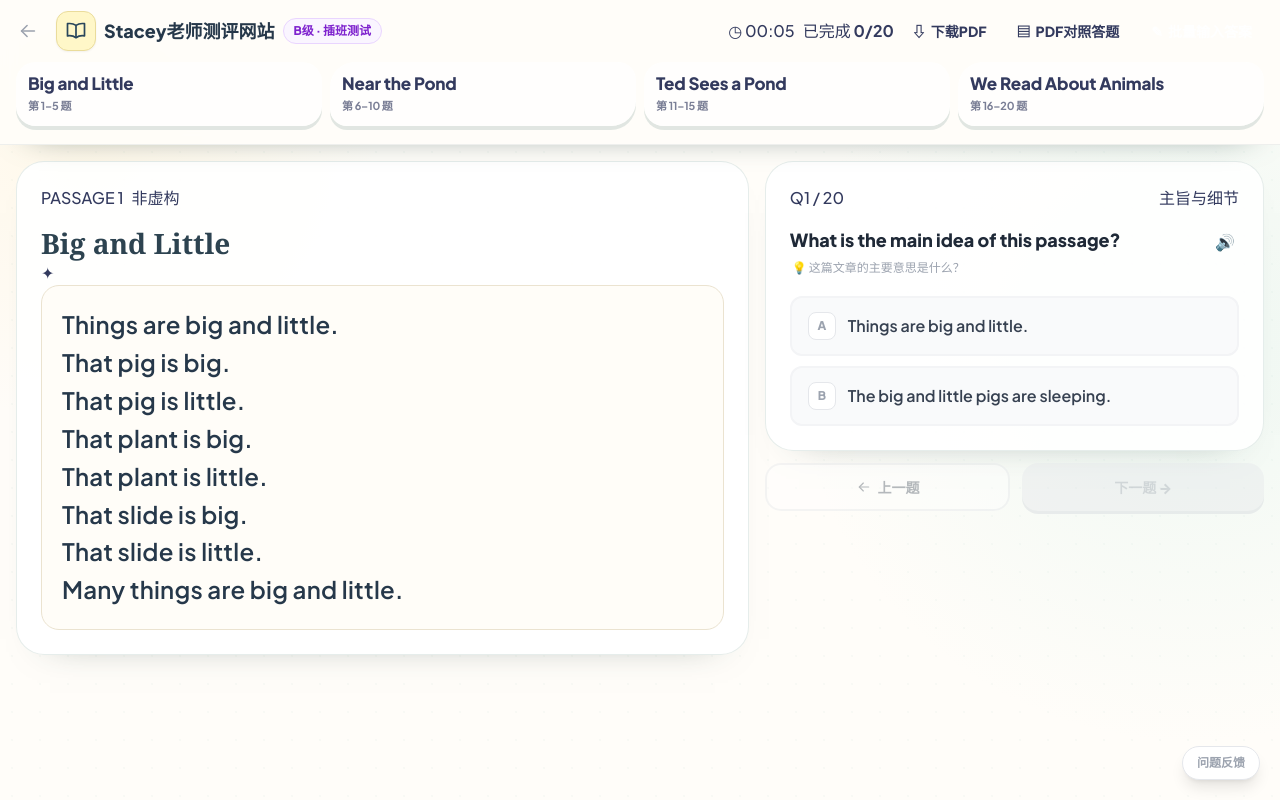
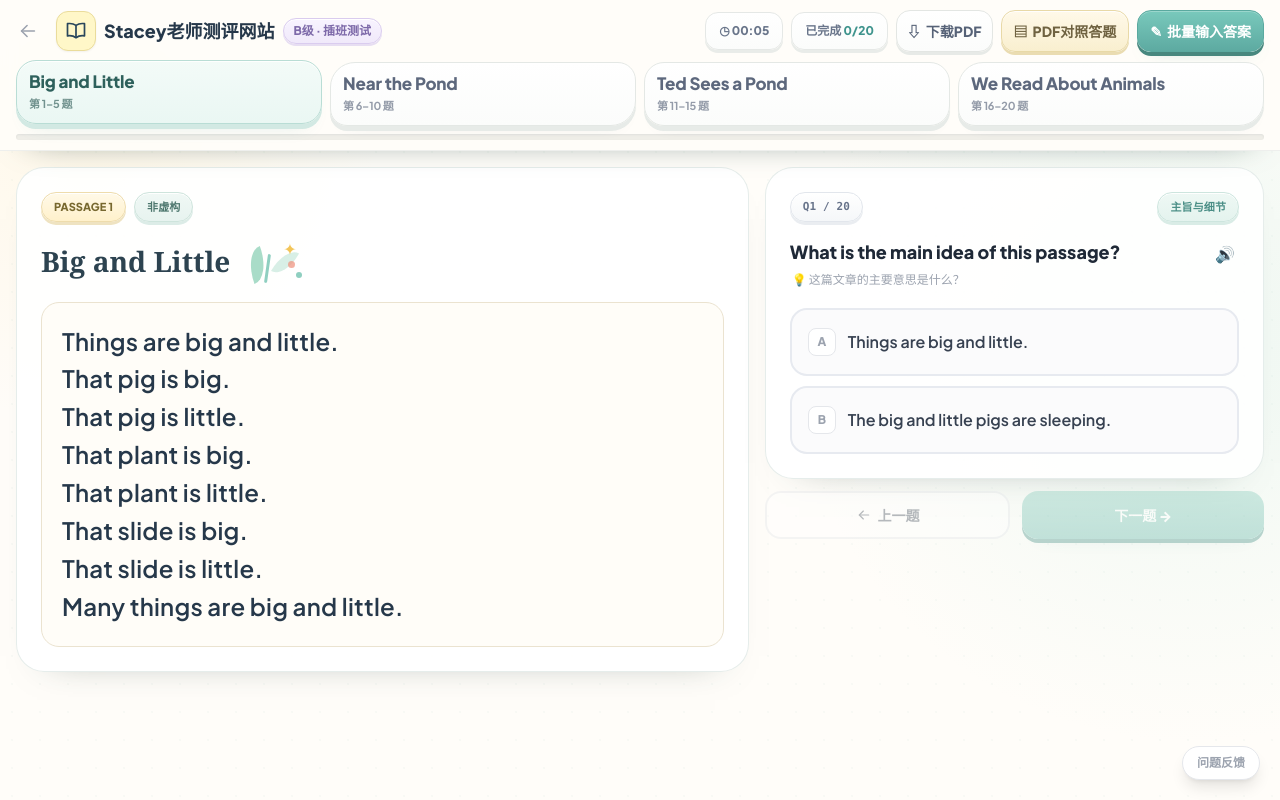
Before and after one commit to sltiti-cmd/raz-test, a React (Vite) app: page /placement/1 in a window 1280 px wide. Built offline with nearby package versions, Linux system fonts and the light colour scheme.

Commit message:
style: finalize homepage-aligned palette across all test pages

```diff
--- a/src/index.css
+++ b/src/index.css
@@ -813,123 +813,6 @@ body {
 
 .question-card-shell { position: relative; overflow: hidden; }
 
-.question-card-decoration {
-  position: absolute;
-  right: 14px;
-  bottom: 10px;
-  width: 86px;
-  height: 58px;
-  pointer-events: none;
-  opacity: .9;
-}
-
-.q-leaf {
-  position: absolute;
-  display: block;
-  border-radius: 100% 0 100% 0;
-  transform-origin: bottom center;
-}
-
-.q-leaf-a {
-  width: 20px;
-  height: 36px;
-  right: 30px;
-  bottom: 4px;
-  background: #bfe8d7;
-  transform: rotate(-18deg);
-}
-
-.q-leaf-b {
-  width: 18px;
-  height: 31px;
-  right: 13px;
-  bottom: 10px;
-  background: #a8dcc8;
-  transform: rotate(20deg);
-}
-
-.q-leaf-c {
-  width: 15px;
-  height: 25px;
-  right: 46px;
-  bottom: 15px;
-  background: #d7efe6;
-  transform: rotate(-40deg);
-}
-
-.question-card-decoration::before {
-  content: '';
-  position: absolute;
-  right: 31px;
-  bottom: 0;
-  width: 3px;
-  height: 31px;
-  border-radius: 999px;
-  background: #8fcfc0;
-  transform: rotate(-3deg);
-}
-
-.q-dot {
-  position: absolute;
-  display: block;
-  border-radius: 50%;
-}
-
-.q-dot-a {
-  right: 1px;
-  bottom: 7px;
-  width: 7px;
-  height: 7px;
-  background: #8fcfc0;
-}
-
-.q-dot-b {
-  right: 9px;
-  bottom: 28px;
-  width: 6px;
-  height: 6px;
-  background: #efc96b;
-}
-
-.q-dot-c {
-  right: -1px;
-  bottom: 22px;
-  width: 8px;
-  height: 8px;
-  background: #f3b2a1;
-}
-
-.q-spark {
-  position: absolute;
-  right: 57px;
-  bottom: 35px;
-  color: #efc24d;
-  font-size: 12px;
-  line-height: 1;
-}
-
-@media (max-width: 1023px) {
-  .question-card-decoration {
-    right: 11px;
-    bottom: 8px;
-    width: 72px;
-    height: 48px;
-    opacity: .78;
-    transform: scale(.9);
-    transform-origin: right bottom;
-  }
-}
-
-@media (max-width: 640px) {
-  .question-card-decoration {
-    right: 8px;
-    bottom: 7px;
-    opacity: .7;
-    transform: scale(.78);
-  }
-}
-
-
 /* ── Report readability pass · larger type + compact genre summary ─────── */
 .report-summary {
   grid-template-columns: 220px minmax(240px, .82fr) minmax(360px, 1.18fr);
@@ -1112,3 +995,270 @@ body {
   .report-wrong-list b { font-size: 11.5px; }
   .report-suggestion-body li { font-size: 13px; }
 }
+
+
+/* ── Reading test final palette · aligned with Home.jsx ────────────────── */
+.raz-test-page {
+  --test-ink: #333a5e;
+  --test-muted: #747b91;
+  --test-mint: #8fcfc0;
+  --test-mint-deep: #5daaa1;
+  --test-mint-dark: #3f948d;
+  --test-cream: #fff5d7;
+  --test-honey: #f3c558;
+  --test-coral: #ef927e;
+  --test-paper: #fffdf9;
+}
+
+/* Top utility pills and buttons: softly raised rather than dashboard-like. */
+.raz-status-pill {
+  min-height: 38px;
+  align-items: center;
+  padding: 0 13px;
+  border: 1px solid #e5e8e6;
+  border-radius: 13px;
+  color: #69758a;
+  background: linear-gradient(180deg, #ffffff 0%, #fbfcfb 100%);
+  box-shadow:
+    inset 0 1px 0 rgba(255,255,255,.95),
+    0 3px 0 #e9ece9;
+  font-size: 12px;
+  font-weight: 800;
+}
+.raz-status-pill strong { color: var(--test-mint-dark); font-weight: 950; }
+
+.raz-tool-btn {
+  border-radius: 14px !important;
+  transition: transform .15s ease, box-shadow .15s ease, background .15s ease !important;
+}
+.raz-tool-btn-neutral {
+  border: 1px solid #e3e6e3;
+  color: #566277;
+  background: linear-gradient(180deg,#fff 0%,#fbfcfb 100%);
+  box-shadow:
+    inset 0 1px 0 rgba(255,255,255,.95),
+    0 3px 0 #e7eae7;
+}
+.raz-tool-btn-neutral:hover { background: #f6faf8; border-color: #d2e5df; transform: translateY(-1px); }
+.raz-tool-btn-cream {
+  border: 1px solid #e8d9a7;
+  color: #6f6240;
+  background: linear-gradient(180deg,#fff9e9 0%,#f9efcf 100%);
+  box-shadow:
+    inset 0 1px 0 rgba(255,255,255,.9),
+    0 3px 0 #eadcb1;
+}
+.raz-tool-btn-cream:hover { background: #fff4d6; transform: translateY(-1px); }
+
+.raz-batch-btn {
+  border: 1px solid #5aa99f;
+  background: linear-gradient(180deg,#79c9bc 0%,#5daaa1 100%);
+  box-shadow:
+    inset 0 1px 0 rgba(255,255,255,.25),
+    0 4px 0 #47877e,
+    0 10px 18px -15px rgba(63,148,141,.58);
+}
+.raz-batch-btn:hover { background: linear-gradient(180deg,#83cec2,#63b1a7); transform: translateY(-1px); }
+.raz-batch-btn:active { transform: translateY(3px); box-shadow: 0 1px 0 #47877e; }
+
+/* Passage navigation cards: raised tabs with homepage mint active state. */
+.raz-test-page .raz-passage-tab {
+  border-radius: 20px;
+  border: 1px solid #e4e8e5;
+  transition: transform .16s ease, box-shadow .16s ease, border-color .16s ease, background .16s ease;
+}
+.raz-test-page .raz-passage-tab.is-idle {
+  color: #5d687d;
+  background: linear-gradient(180deg,#ffffff 0%,#fbfcfb 100%);
+  box-shadow:
+    inset 0 1px 0 rgba(255,255,255,.98),
+    0 5px 0 #e7ebe8,
+    0 12px 20px -18px rgba(52,66,94,.20);
+}
+.raz-test-page .raz-passage-tab.is-idle:hover {
+  transform: translateY(-2px);
+  border-color: #cfe4de;
+  box-shadow:
+    inset 0 1px 0 rgba(255,255,255,.98),
+    0 6px 0 #dfeae6,
+    0 14px 22px -18px rgba(63,148,141,.22);
+}
+.raz-test-page .raz-passage-tab.is-active {
+  color: #315d59;
+  border-color: #b9ddd5;
+  background: linear-gradient(180deg,#f3fbf8 0%,#eaf7f3 100%);
+  box-shadow:
+    inset 0 1px 0 rgba(255,255,255,.9),
+    0 5px 0 #d2e9e3,
+    0 14px 22px -18px rgba(63,148,141,.30);
+  transform: translateY(-2px);
+}
+.raz-test-page .raz-passage-tab.is-active .raz-tab-title { color: #2e615c; }
+
+.raz-progress-track {
+  height: 6px;
+  overflow: hidden;
+  border-radius: 999px;
+  background: #efeee8;
+  box-shadow: inset 0 1px 2px rgba(59,74,99,.08);
+}
+.raz-progress-fill {
+  height: 100%;
+  border-radius: inherit;
+  background: linear-gradient(90deg,#8fcfc0 0%,#6fbbae 72%,#f3c558 100%);
+  transition: width .5s ease;
+}
+
+/* Elevated content chips. */
+.passage-chip,
+.question-meta-pill {
+  display: inline-flex;
+  align-items: center;
+  justify-content: center;
+  border-radius: 999px;
+  font-size: 11px;
+  font-weight: 900;
+  letter-spacing: .01em;
+  box-shadow:
+    inset 0 1px 0 rgba(255,255,255,.9),
+    0 2px 0 rgba(204,207,201,.55);
+}
+.passage-chip { padding: 6px 12px 5px; }
+.passage-chip-number {
+  color: #77682f;
+  border: 1px solid #eedcac;
+  background: linear-gradient(180deg,#fff9e8 0%,#fff1cb 100%);
+  box-shadow:
+    inset 0 1px 0 rgba(255,255,255,.95),
+    0 3px 0 #efe3c1;
+}
+.passage-chip-fiction {
+  color: #6c617b;
+  border: 1px solid #dfd7e9;
+  background: linear-gradient(180deg,#f7f3fa 0%,#eee8f4 100%);
+  box-shadow:
+    inset 0 1px 0 rgba(255,255,255,.95),
+    0 3px 0 #e9e2ef;
+}
+.passage-chip-nonfiction {
+  color: #4c766d;
+  border: 1px solid #cee4dc;
+  background: linear-gradient(180deg,#f0f8f5 0%,#e7f3ef 100%);
+  box-shadow:
+    inset 0 1px 0 rgba(255,255,255,.95),
+    0 3px 0 #dcece7;
+}
+
+.question-meta-pill { padding: 6px 12px 5px; }
+.question-count-pill {
+  color: #67738a;
+  border: 1px solid #e2e6ec;
+  background: linear-gradient(180deg,#ffffff 0%,#f5f7f9 100%);
+  box-shadow:
+    inset 0 1px 0 rgba(255,255,255,.98),
+    0 3px 0 #eaedf1;
+  font-family: ui-monospace, SFMono-Regular, Menlo, monospace;
+}
+.question-skill-pill {
+  color: #4a8e86;
+  border: 1px solid #cde5de;
+  background: linear-gradient(180deg,#eef8f4 0%,#e4f3ee 100%);
+  box-shadow:
+    inset 0 1px 0 rgba(255,255,255,.95),
+    0 3px 0 #d9ece6;
+}
+
+/* Botanical accent sits beside the passage title, never over answers. */
+.passage-title-row {
+  display: flex;
+  align-items: center;
+  gap: 9px;
+  min-height: 48px;
+  margin-bottom: 16px;
+}
+.passage-title-row h3 { margin: 0; }
+.passage-title-decoration {
+  position: relative;
+  width: 68px;
+  height: 42px;
+  flex: 0 0 68px;
+  pointer-events: none;
+}
+.pt-leaf {
+  position: absolute;
+  display: block;
+  border-radius: 100% 0 100% 0;
+  transform-origin: bottom center;
+}
+.pt-leaf-a {
+  width: 18px;
+  height: 34px;
+  left: 15px;
+  bottom: 2px;
+  background: #a9dcc8;
+  transform: rotate(-20deg);
+}
+.pt-leaf-b {
+  width: 16px;
+  height: 29px;
+  left: 31px;
+  bottom: 8px;
+  background: #d8efe6;
+  transform: rotate(29deg);
+}
+.passage-title-decoration::before {
+  content: '';
+  position: absolute;
+  left: 27px;
+  bottom: 0;
+  width: 3px;
+  height: 29px;
+  border-radius: 999px;
+  background: #8fcfc0;
+  transform: rotate(8deg);
+}
+.pt-dot { position: absolute; display: block; border-radius: 50%; }
+.pt-dot-a { left: 49px; top: 20px; width: 7px; height: 7px; background: #ef927e; opacity: .72; }
+.pt-dot-b { left: 57px; top: 31px; width: 6px; height: 6px; background: #8fcfc0; }
+.pt-spark { position: absolute; left: 44px; top: 0; color: #f3c558; font-size: 16px; line-height: 1; }
+
+/* Options use soft mint rather than purple across every test type. */
+.raz-test-page .question-card-shell [role="button"] {
+  min-height: 68px;
+  border-radius: 17px;
+}
+.raz-test-page .question-card-shell .bg-gray-50 {
+  background: #fbfbfc;
+}
+.raz-test-page .question-card-shell .border-gray-100 {
+  border-color: #e7eaf0;
+}
+
+/* Placement's old purple CTA is intentionally restyled to the shared mint language. */
+.raz-test-page .btn-candy-purple,
+.raz-test-page .btn-candy-teal {
+  color: #fff;
+  background: linear-gradient(180deg,#8fcfc0 0%,#6fbbae 100%);
+  box-shadow:
+    0 4px 0 #55988f,
+    0 12px 22px -19px rgba(63,148,141,.55);
+}
+.raz-test-page .btn-candy-purple:hover,
+.raz-test-page .btn-candy-teal:hover { background: linear-gradient(180deg,#99d5c8,#78c2b5); }
+.raz-test-page .btn-candy-purple:active,
+.raz-test-page .btn-candy-teal:active { box-shadow: 0 1px 0 #55988f; }
+
+/* Keep the placement identity pill gently lavender, but not the interaction color. */
+.raz-topbar .bg-purple-50 {
+  background: linear-gradient(180deg,#f8f3ff 0%,#f0e9fa 100%) !important;
+  border-color: #daccef !important;
+  color: #7d69a9 !important;
+  box-shadow:
+    inset 0 1px 0 rgba(255,255,255,.95),
+    0 2px 0 #e7def2;
+}
+
+@media (max-width: 760px) {
+  .passage-title-decoration { width: 52px; flex-basis: 52px; transform: scale(.84); transform-origin: left center; }
+  .passage-chip, .question-meta-pill { font-size: 10px; }
+}
```
